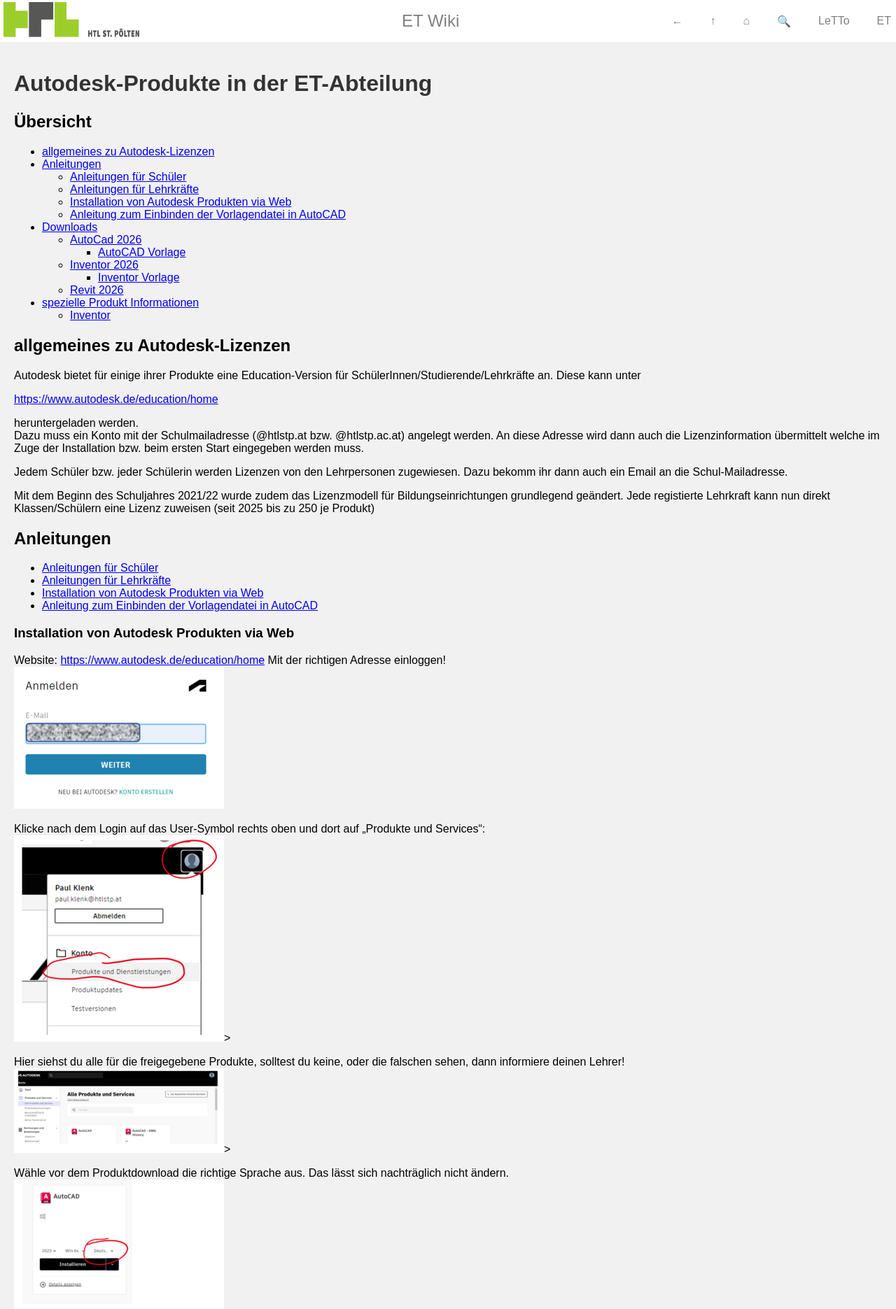
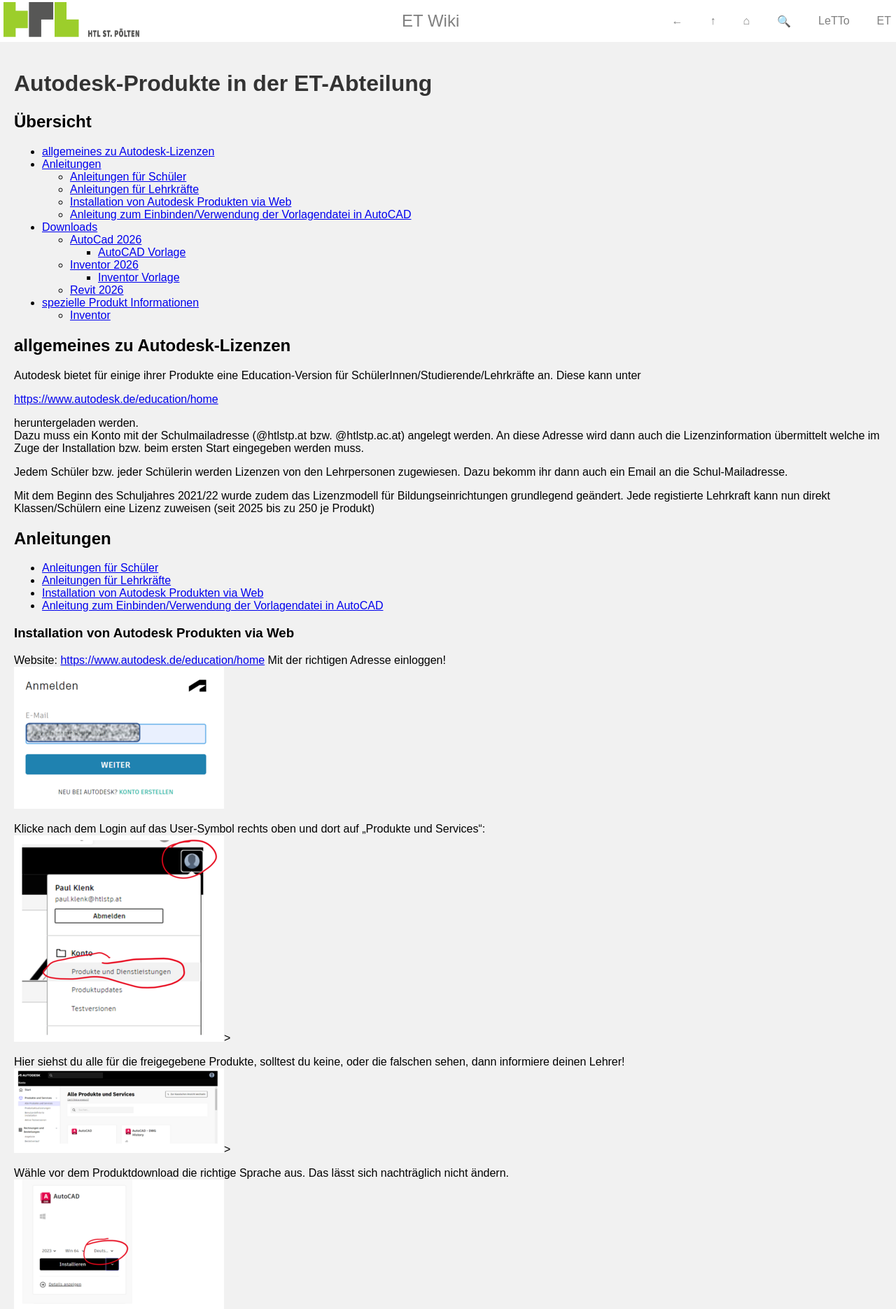
Before and after one commit to htl-stp-et/ET-Info, a Jekyll site: the page built from docs/Autodesk/index.md, in a window 1280 px wide. Shown: the top 1871 px of the page at 70% size. Built offline with Jekyll 4.4.1, drawn with Linux system fonts in a browser that asks for light colours; our own code applies the rules of GitHub Pages for plain Markdown files.

Commit message:
kleinere Textanpassungen

```diff
--- a/docs/Autodesk/index.md
+++ b/docs/Autodesk/index.md
@@ -5,7 +5,7 @@
   * [Anleitungen für Schüler](./Autodesk-Schueler/index.md)
   * [Anleitungen für Lehrkräfte](./Autodesk-Lehrer/index.md)
   * [Installation von Autodesk Produkten via Web](#installation-von-autodesk-produkten)
-  * [Anleitung zum Einbinden der Vorlagendatei in AutoCAD](AutoCad-Vorlagen/index.md)
+  * [Anleitung zum Einbinden/Verwendung der Vorlagendatei in AutoCAD](AutoCad-Vorlagen/index.md)
 * [Downloads](#downloads)
   * [AutoCad 2026](https://htlstp.sharepoint.com/:f:/r/sites/ET-EDV/Software/Autodesk/AutoCAD%202026%20-%20(DE))
     * [AutoCAD Vorlage](https://htlstp.sharepoint.com/:u:/r/sites/ET-EDV/ETDocs/Vorlagen/AutoCAD/HTLSTP_ET_Vorlage.dwt)
@@ -35,7 +35,7 @@ Jede registierte Lehrkraft kann nun direkt Klassen/Schülern eine Lizenz zuweise
 * [Anleitungen für Schüler](./Autodesk-Schueler/index.md)
 * [Anleitungen für Lehrkräfte](./Autodesk-Lehrer/index.md)
 * [Installation von Autodesk Produkten via Web](#installation-von-autodesk-produkten-via-web)
-* [Anleitung zum Einbinden der Vorlagendatei in AutoCAD](AutoCad-Vorlagen/index.md)
+* [Anleitung zum Einbinden/Verwendung der Vorlagendatei in AutoCAD](AutoCad-Vorlagen/index.md)
 
 ### Installation von Autodesk Produkten via Web
 
```
Also changed, not shown: docs/Autodesk/AutoCad-Vorlagen/index.md (+1 -1 lines).
